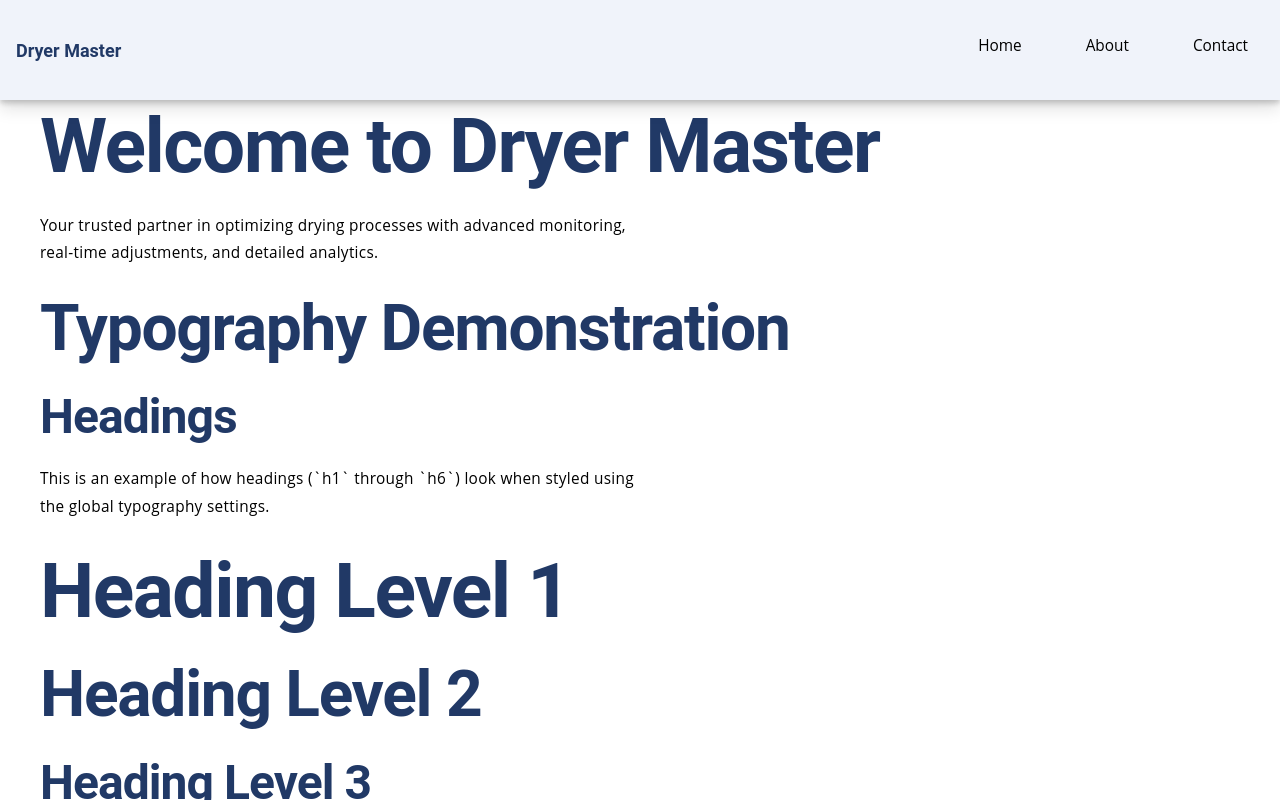
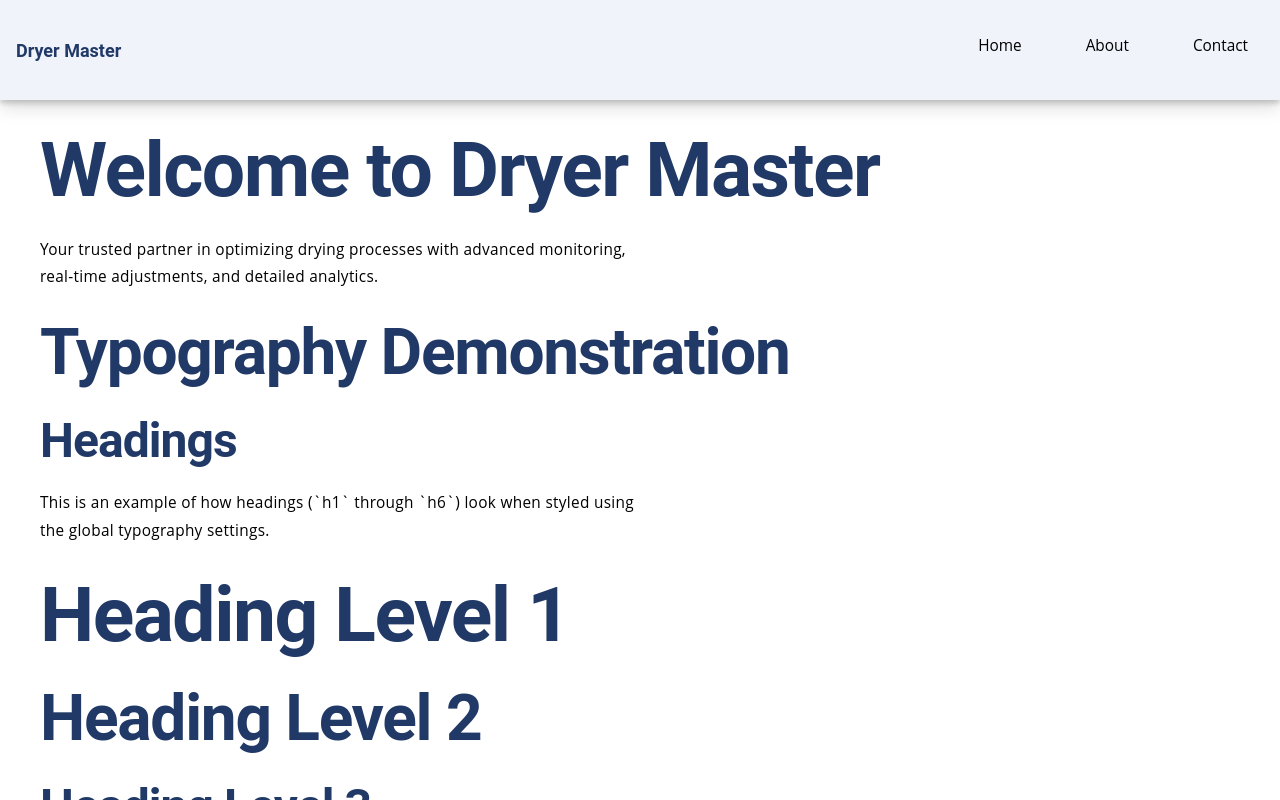
Before and after one commit to inamcode-hub/dryermaster-website, a Next.js app: page / in a window 1280 px wide. Built offline with nearby package versions, Linux system fonts and the light colour scheme.

Commit message:
Add .main class to layout for consistent padding in main content area

```diff
--- a/src/app/layout.tsx
+++ b/src/app/layout.tsx
@@ -18,7 +18,7 @@
       {/* <html lang="en" data-theme="dark"> */}
       <body>
         <Navbar />
-        <main>{children}</main>
+        <main className="main">{children}</main>
         <Footer />
       </body>
     </html>
--- a/src/app/styles/_layout.css
+++ b/src/app/styles/_layout.css
@@ -1,3 +1,10 @@
+/* =========================== */
+/* layout has this .main class on <main> element */
+.main {
+  padding: var(--spacing-md);
+}
+/* =========================== */
+
 .container {
   max-width: 1200px;
   margin: 0 auto;
```
